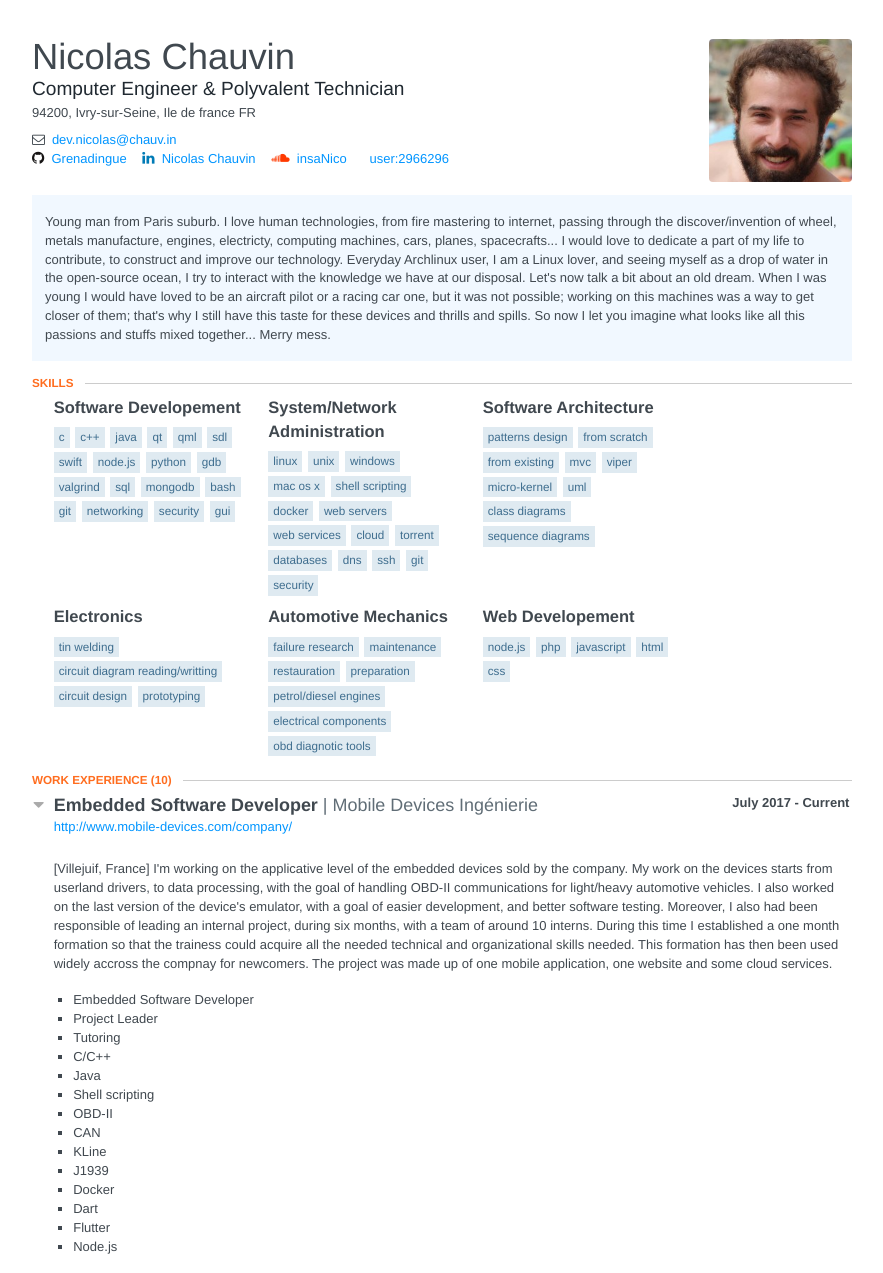
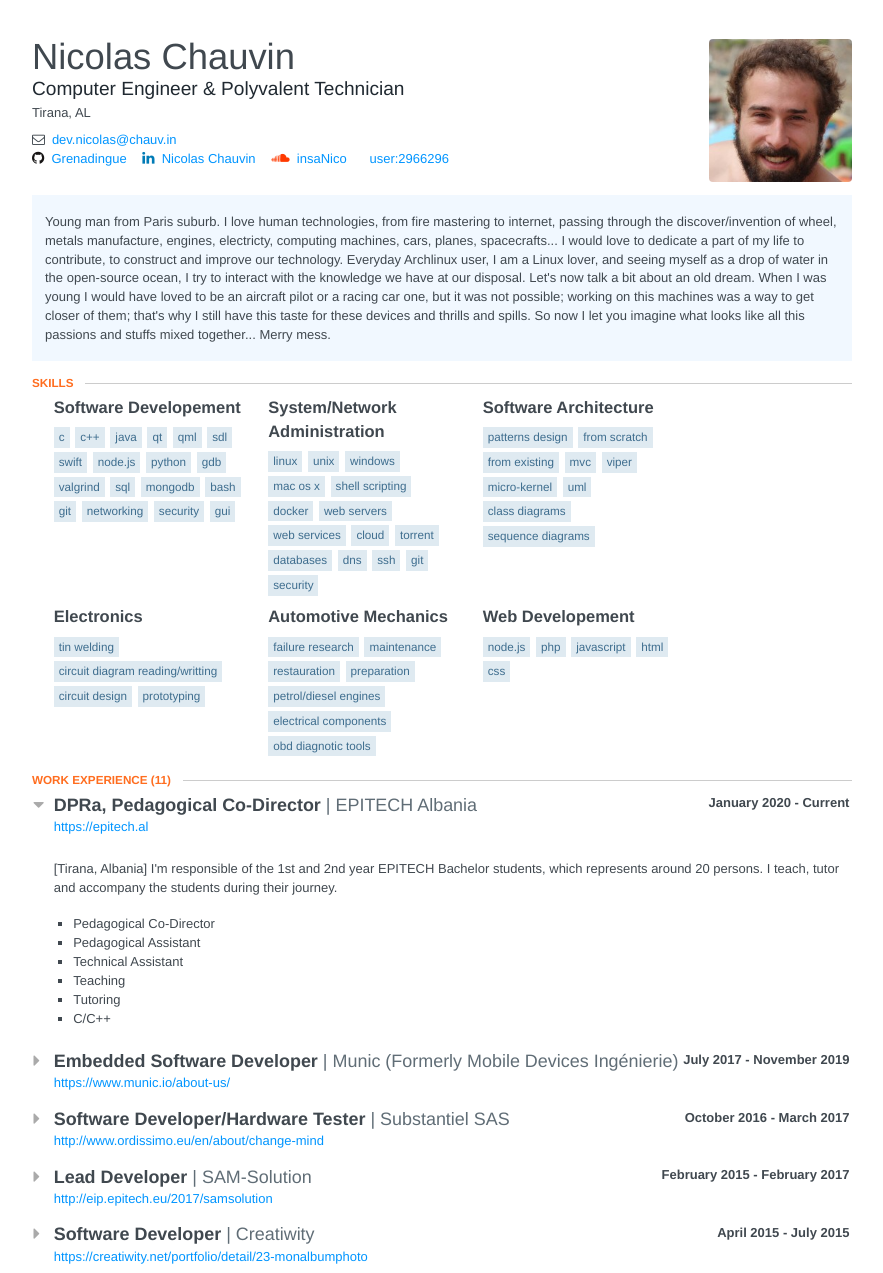
Before and after one commit to Grenadingue/Grenadingue.github.io, a plain HTML site: page index.html in a window 1280 px wide. Shown: the top 1273 px of the page, without its empty margins (198-1081 px from the left). Drawn offline with Linux system fonts and the light colour scheme; some icons are missing.

Commit message:
Re-generate web version

```diff
--- a/index.html
+++ b/index.html
@@ -681,17 +681,11 @@ ul.courses li:hover {
 						</div>
 
 						<span class="location">
-								<span class="postalCode">
-									94200,
-								</span>
 								<span class="city">
-									Ivry-sur-Seine,
-								</span>
-								<span class="region">
-									Ile de france
+									Tirana,
 								</span>
 								<span class="countryCode">
-									FR
+									AL
 								</span>
 						</span>
 
@@ -854,7 +848,7 @@ ul.courses li:hover {
 
 				<section class="section">
 					<header>
-						<h2 class='section-title'>Work Experience <span class="item-count">(10)</span></h2>
+						<h2 class='section-title'>Work Experience <span class="item-count">(11)</span></h2>
 					</header>
 					<section id="work">
 								<header>
@@ -862,29 +856,67 @@ ul.courses li:hover {
 											<span class="fa fa-caret-down"></span>
 									</span>
 									<div class="position">
+										DPRa, Pedagogical Co-Director
+									</div>
+									<div class="company">
+										EPITECH Albania
+									</div>
+									<div class="date">
+										<span class="startDate">
+											January 2020
+										</span>
+										<span class="endDate">
+											- Current
+										</span>
+									</div>
+								</header>
+
+                                <span class="website">
+                                    <a href="https://epitech.al">https://epitech.al</a>
+                                </span>
+
+
+								<div class="item display" style="opacity:1">
+									<div class="summary">
+										<p><p>[Tirana, Albania] I'm responsible of the 1st and 2nd year EPITECH Bachelor students, which represents around 20 persons. I teach, tutor and accompany the students during their journey.</p></p>
+									</div>
+									<ul class="highlights">
+											<li>Pedagogical Co-Director</li>
+											<li>Pedagogical Assistant</li>
+											<li>Technical Assistant</li>
+											<li>Teaching</li>
+											<li>Tutoring</li>
+											<li>C/C++</li>
+									</ul>
+							</div>
+								<header>
+									<span class="space-left">
+											<span class="fa fa-caret-right"></span>
+									</span>
+									<div class="position">
 										Embedded Software Developer
 									</div>
 									<div class="company">
-										Mobile Devices Ingénierie
+										Munic (Formerly Mobile Devices Ingénierie)
 									</div>
 									<div class="date">
 										<span class="startDate">
 											July 2017
 										</span>
 										<span class="endDate">
-											- Current
+											- November 2019
 										</span>
 									</div>
 								</header>
 
                                 <span class="website">
-                                    <a href="http://www.mobile-devices.com/company/">http://www.mobile-devices.com/company/</a>
+                                    <a href="https://www.munic.io/about-us/">https://www.munic.io/about-us/</a>
                                 </span>
 
 
-								<div class="item display" style="opacity:1">
+								<div class="item display none" style="opacity:0">
 									<div class="summary">
-										<p><p>[Villejuif, France] I'm working on the applicative level of the embedded devices sold by the company. My work on the devices starts from userland drivers, to data processing, with the goal of handling OBD-II communications for light/heavy automotive vehicles. I also worked on the last version of the device's emulator, with a goal of easier development, and better software testing. Moreover, I also had been responsible of leading an internal project, during six months, with a team of around 10 interns. During this time I established a one month formation so that the trainess could acquire all the needed technical and organizational skills needed. This formation has then been used widely accross the compnay for newcomers. The project was made up of one mobile application, one website and some cloud services.</p></p>
+										<p><p>[Villejuif, France] I worked on the applicative level of the embedded devices sold by the company. My work on the devices went from userland drivers, to data processing, with the goal of handling OBD-II communications for light/heavy automotive vehicles. I also worked on the last version of the device's emulator, with a goal of easier development, and better software testing. Moreover, I also had been responsible of leading an internal project, during six months, with a team of around 10 interns. During this time I established a one month formation so that the trainess could acquire all the needed technical and organizational skills needed. This formation has then been used widely accross the compnay for newcomers. The project was made up of one mobile application, one website and some cloud services.</p></p>
 									</div>
 									<ul class="highlights">
 											<li>Embedded Software Developer</li>
```
